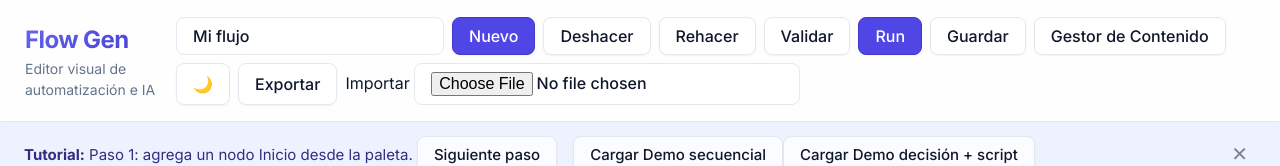
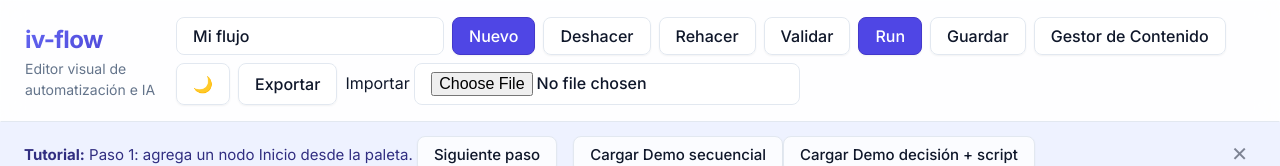
Before and after one commit to Erredebe/flow-gen, an Angular app: page / in a window 1280 px wide. Shown: the top 166 px of the page. Built offline with nearby package versions, Linux system fonts and the light colour scheme.

Commit message:
feat: implement initial flow editor application with node and connection management, validation, and persistence.

```diff
--- a/angular.json
+++ b/angular.json
@@ -3,7 +3,7 @@
   "version": 1,
   "newProjectRoot": "projects",
   "projects": {
-    "flow-gen": {
+    "iv-flow": {
       "projectType": "application",
       "schematics": {},
       "root": "",
@@ -13,7 +13,7 @@
         "build": {
           "builder": "@angular-devkit/build-angular:application",
           "options": {
-            "outputPath": "dist/flow-gen",
+            "outputPath": "dist/iv-flow",
             "index": "src/index.html",
             "browser": "src/main.ts",
             "polyfills": [
@@ -59,10 +59,10 @@
           "builder": "@angular-devkit/build-angular:dev-server",
           "configurations": {
             "production": {
-              "buildTarget": "flow-gen:build:production"
+              "buildTarget": "iv-flow:build:production"
             },
             "development": {
-              "buildTarget": "flow-gen:build:development"
+              "buildTarget": "iv-flow:build:development"
             }
           },
           "defaultConfiguration": "development"
--- a/package.json
+++ b/package.json
@@ -1,5 +1,5 @@
 {
-  "name": "flow-gen",
+  "name": "iv-flow",
   "version": "0.0.0",
   "scripts": {
     "ng": "ng",
--- a/src/app/app.component.html
+++ b/src/app/app.component.html
@@ -1,7 +1,7 @@
 <div class="app-shell" [class.dark-mode]="darkMode">
   <header class="topbar glass">
     <div class="brand">
-      <h1>Flow Gen</h1>
+      <h1>iv-flow</h1>
       <p>Editor visual de automatización e IA</p>
     </div>
     <div class="actions">
--- a/src/app/app.component.ts
+++ b/src/app/app.component.ts
@@ -21,7 +21,7 @@ interface NodeTemplate {
   styleUrl: './app.component.css'
 })
 export class AppComponent {
-  title = 'flow-gen';
+  title = 'iv-flow';
   flowId = this.id('flow');
   flowName = 'Mi flujo';
   nodes: FlowNode[] = [];
@@ -37,8 +37,8 @@ export class AppComponent {
   scriptDraftName = '';
   selectedScriptId = '';
   tutorialStep = 0;
-  showTutorial = localStorage.getItem('flow-gen-tutorial-hidden') !== 'true';
-  darkMode = localStorage.getItem('flow-gen-theme') === 'dark';
+  showTutorial = localStorage.getItem('iv-flow-tutorial-hidden') !== 'true';
+  darkMode = localStorage.getItem('iv-flow-theme') === 'dark';
 
   zoom = 1;
   panX = 0;
@@ -330,7 +330,7 @@ export class AppComponent {
 
   toggleDarkMode(): void {
     this.darkMode = !this.darkMode;
-    localStorage.setItem('flow-gen-theme', this.darkMode ? 'dark' : 'light');
+    localStorage.setItem('iv-flow-theme', this.darkMode ? 'dark' : 'light');
   }
 
   exportFlow(): void {
@@ -393,7 +393,7 @@ export class AppComponent {
 
   closeTutorial(): void {
     this.showTutorial = false;
-    localStorage.setItem('flow-gen-tutorial-hidden', 'true');
+    localStorage.setItem('iv-flow-tutorial-hidden', 'true');
   }
 
   undo(): void {
--- a/src/app/services/flow-storage.service.ts
+++ b/src/app/services/flow-storage.service.ts
@@ -1,8 +1,8 @@
 import { Injectable } from '@angular/core';
 import { FlowDefinition, ScriptSnippet } from '../models/flow.model';
 
-const FLOW_STORAGE_KEY = 'flow-gen-flows';
-const SCRIPT_STORAGE_KEY = 'flow-gen-scripts';
+const FLOW_STORAGE_KEY = 'iv-flow-flows';
+const SCRIPT_STORAGE_KEY = 'iv-flow-scripts';
 
 @Injectable({ providedIn: 'root' })
 export class FlowStorageService {
--- a/src/index.html
+++ b/src/index.html
@@ -2,7 +2,7 @@
 <html lang="en">
 <head>
   <meta charset="utf-8">
-  <title>FlowGen</title>
+  <title>iv-flow</title>
   <base href="/">
   <meta name="viewport" content="width=device-width, initial-scale=1">
 </head>
```
Also changed, not shown: 2 other files (tests, documents, lock files or other folders).
